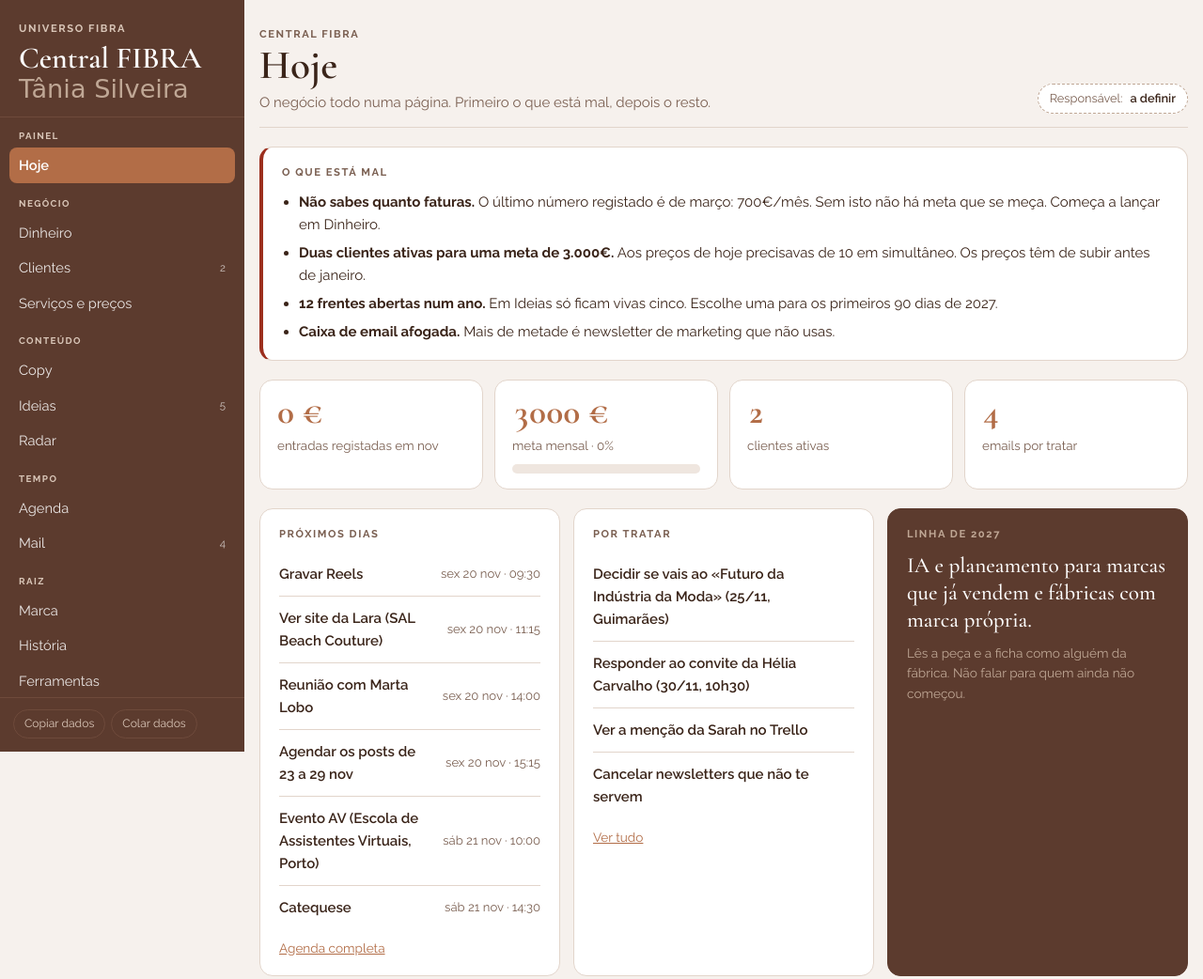
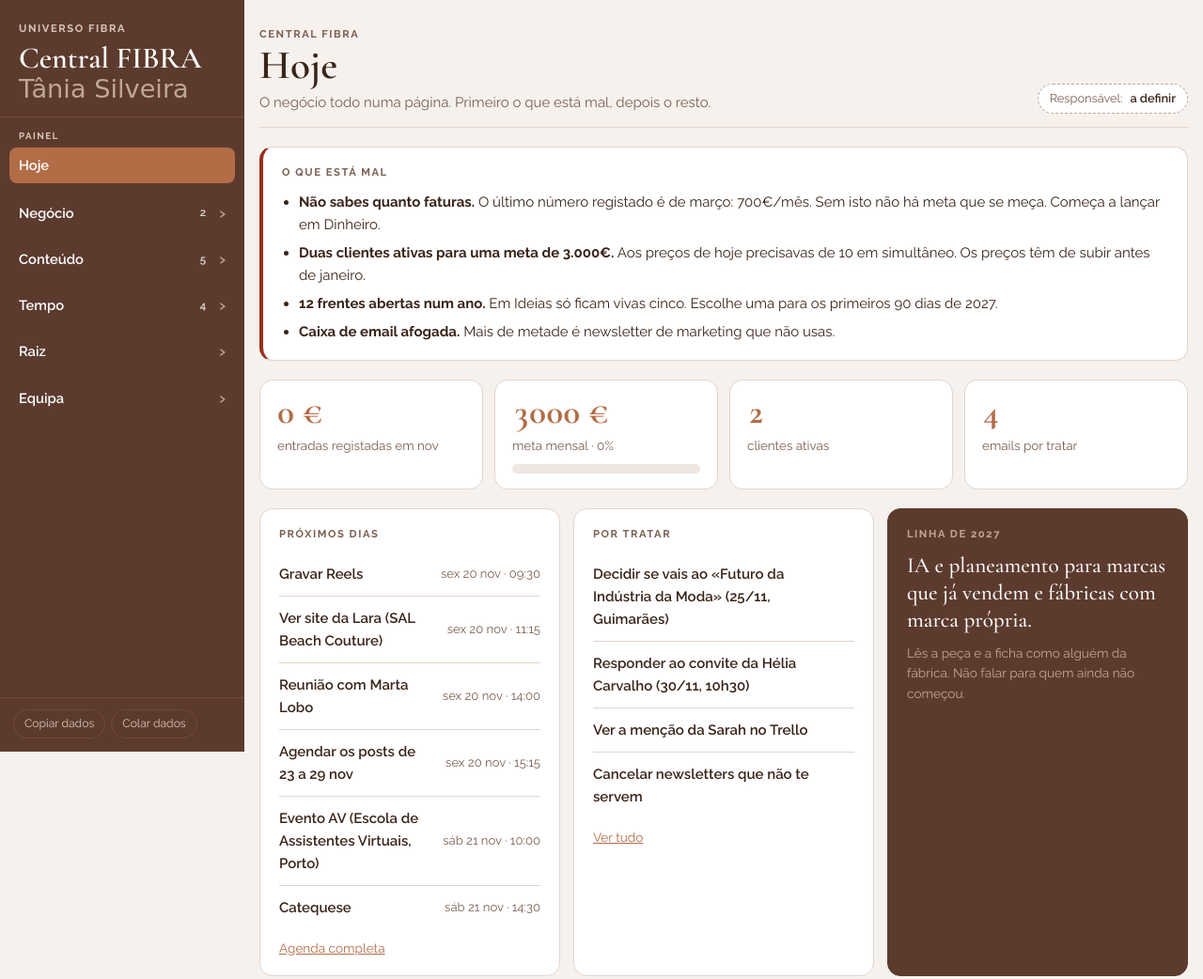
Before and after one commit to taniasilveiradigital-design/T-nia-Silveira, a plain HTML site: page central-fibra/central.html in a window 1280 px wide. Shown: the top 1042 px of the page at 94% size. Drawn offline with nearby package versions, Linux system fonts and the light colour scheme; a web font is replaced by a local one.

Commit message:
Central FIBRA: barra lateral com grupos que abrem e fecham
Co-Authored-By: Claude Opus 5.5 <noreply@anthropic.com>
Claude-Session: https://claude.ai/code/session_01BM94MNg1fZUwfWwcj5CnWW

```diff
--- a/central-fibra/central.html
+++ b/central-fibra/central.html
@@ -42,6 +42,15 @@ button,input,select,textarea{font:inherit;color:inherit}
 .nav a{display:flex;align-items:center;gap:10px;padding:7px 10px;border-radius:8px;color:var(--side-fg);text-decoration:none;font-size:.92rem;opacity:.88}
 .nav a:hover{background:var(--side-2);opacity:1}
 .nav a[aria-current="page"]{background:var(--terracota);color:#fff;opacity:1;font-weight:600}
+.grp-h{display:flex;align-items:center;gap:8px;width:100%;border:0;background:transparent;color:var(--side-fg);font:600 .92rem var(--body);padding:8px 10px;border-radius:8px;cursor:pointer;text-align:left}
+.grp-h:hover{background:var(--side-2)}
+.grp-h .n{margin-left:auto;font-size:.72rem;opacity:.8}
+.grp-h .seta{margin-left:auto;font-size:1.2rem;line-height:1;color:var(--bege);transition:transform .15s}
+.grp-h .n+.seta{margin-left:6px}
+.grp-h[aria-expanded="true"] .seta{transform:rotate(90deg)}
+.grp-b{display:flex;flex-direction:column;padding-left:12px;border-left:1px solid var(--side-2);margin-left:14px}
+.nav .grp{display:flex;flex-direction:column}
+[hidden]{display:none!important}
 .nav a .n{margin-left:auto;font-size:.72rem;opacity:.8;font-variant-numeric:tabular-nums}
 .sidefoot{padding:12px 14px calc(14px + env(safe-area-inset-bottom,0px));border-top:1px solid var(--side-2);display:flex;flex-wrap:wrap;gap:6px}
 .sidefoot button{border:1px solid var(--side-2);background:transparent;color:var(--side-muted);border-radius:99px;padding:5px 11px;font-size:.76rem;cursor:pointer}
@@ -513,9 +522,18 @@ V.responsaveis=()=>head("responsaveis","Cada área tem um responsável. Por agor
  <div class="tablewrap"><table><thead><tr><th>Área</th><th>O que faz</th><th>Responsável</th></tr></thead><tbody>${Object.keys(LABEL).filter(a=>a!=="responsaveis").map(a=>`<tr><td><a href="#${a}"><b>${LABEL[a]}</b></a></td><td>${FUNCAO[a]}</td><td><input class="inp" data-resp="${a}" value="${esc(S.resp[a]||"")}" placeholder="a definir" aria-label="Responsável por ${LABEL[a]}" style="min-width:150px"></td></tr>`).join("")}</tbody></table></div>`;
 
 /* ===== Navegação ===== */
+let NAVOPEN={};try{NAVOPEN=JSON.parse(localStorage.getItem("centralFibra.nav"))||{}}catch(e){}
+let NAVCUR="hoje";
 function nav(cur){
+ NAVCUR=cur;
  const n={clientes:S.clientes.filter(c=>c.estado==="Ativa").length,mail:S.mail.filter(m=>!m.feito).length,ideias:S.ideias.filter(i=>i.estado==="Viva").length};
- $("#nav").innerHTML=AREAS.map(a=>`<div><span class="lbl">${a.g}</span>${a.items.map(([id,l])=>`<a href="#${id}"${id===cur?' aria-current="page"':""}>${l}${n[id]?`<span class="n">${n[id]}</span>`:""}</a>`).join("")}</div>`).join("");
+ const link=([id,l])=>`<a href="#${id}"${id===cur?' aria-current="page"':""}>${l}${n[id]?`<span class="n">${n[id]}</span>`:""}</a>`;
+ $("#nav").innerHTML=AREAS.map((a,i)=>{
+  if(i===0) return `<div><span class="lbl">${a.g}</span>${a.items.map(link).join("")}</div>`;
+  const temCur=a.items.some(([id])=>id===cur), aberto=temCur||NAVOPEN[a.g];
+  const tot=a.items.reduce((s,[id])=>s+(n[id]||0),0);
+  return `<div class="grp"><button type="button" class="grp-h" data-grp="${a.g}" aria-expanded="${aberto}">${a.g}${!aberto&&tot?`<span class="n">${tot}</span>`:""}<span class="seta" aria-hidden="true">›</span></button><div class="grp-b"${aberto?"":" hidden"}>${a.items.map(link).join("")}</div></div>`;
+ }).join("");
 }
 function render(){
  let r=location.hash.slice(1); if(!V[r])r="hoje";
@@ -547,6 +565,7 @@ document.addEventListener("click",e=>{
  else if(ds.if){ideiaF=ds.if;render();return}
  else if(ds.rw){radarW=+ds.rw;radarF="Tudo";render();return}
  else if(ds.rf){radarF=ds.rf;render();return}
+ else if(ds.grp){const aberto=b.getAttribute("aria-expanded")==="true";NAVOPEN[ds.grp]=!aberto;try{localStorage.setItem("centralFibra.nav",JSON.stringify(NAVOPEN))}catch(e){}if(aberto&&AREAS.find(a=>a.g===ds.grp).items.some(([id])=>id===NAVCUR)){b.nextElementSibling.hidden=true;b.setAttribute("aria-expanded","false")}else nav(NAVCUR);return}
  else return;
  save(); render();
 });
```
Also changed, not shown: central-fibra/index.html (+20 -1 lines).
